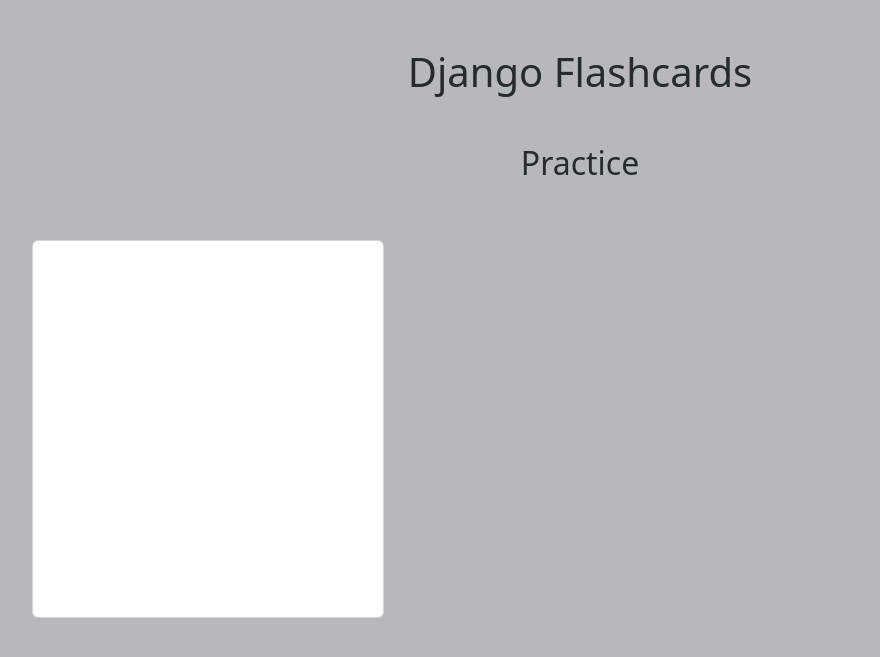
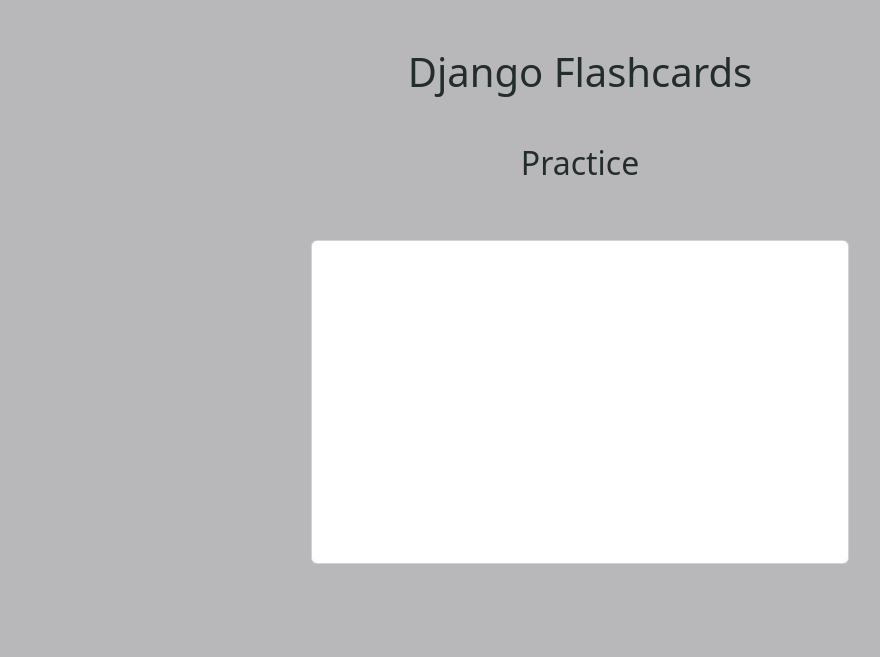
Before and after one commit to nathanhwyoung/flashcards_django, a Django app: template templates/cards/question.html in a window 1280 px wide. Shown: the part 78-735 px from the top of the page, without its empty margins (60-940 px from the left). Run offline with Django 4.2, Linux system fonts and the light colour scheme; the template is opened without the code that fills it: values that come from a table or form of the project are taken from there, others are empty; parts of the project's set-up code (start-up, migrations or seed data) failed here and were passed over; some libraries are stand-ins or nearby versions.

Commit message:
edit card buttons

```diff
--- a/templates/cards/card_form.html
+++ b/templates/cards/card_form.html
@@ -9,13 +9,11 @@
     <input type="hidden" name="understood" value="{{ understood }}">
 
     {% if understood %}
-        <p>
-        <input type="submit" value="Mark Item Understood" class="btn btn-success"/>
-        </p>
+        <div class="btn-group">
+        <input type="submit" value="Mark Item Understood" class="btn btn-success m-2"/>
         {% else %}
-        <p>
-        <input type="submit" value="Item Not Understood Yet" class="btn btn-danger"/>
-        </p>
+        <input type="submit" value="Item Not Understood Yet" class="btn btn-danger m-2"/>
+        </div>
     {% endif %}
 
 </form>
--- a/templates/cards/question.html
+++ b/templates/cards/question.html
@@ -4,32 +4,12 @@
 
 <h2 class="mb-5 fw-normal">Practice</h2>
 
-{% comment %} <div class="card text-center m-auto w-50">
+    <input type="checkbox" id="card"/>
+    <label class="card-container" for="card">
 
-    <div class="card-body">
-
-        <p class="card-text">{{ random_card.question }}</p>
-
-        <a href="#" class="btn btn-primary">Flip Card</a>
-
-        <details>
-            <p>{{ random_card.answer }}</p>
-        </details>
-
-        {% include "cards/card_form.html" with understood=True %}
-        {% include "cards/card_form.html" with understood=False %}
-
-    </div>
-</div> {% endcomment %}
-
-
-    <input type="checkbox" id="card"/>
-    <label class="col-md-4 card-container" for="card">
-
-        <div class="card-flip">
+        <div class="card-flip w-50 m-auto">
 
             <div class="card front">
-                <span class="fa fa-4x fa-smile-o text-center"></span>
                 <div class="card-block">
                     <p class="card-text">{{ random_card.question }}</p>
                 </div>
```
